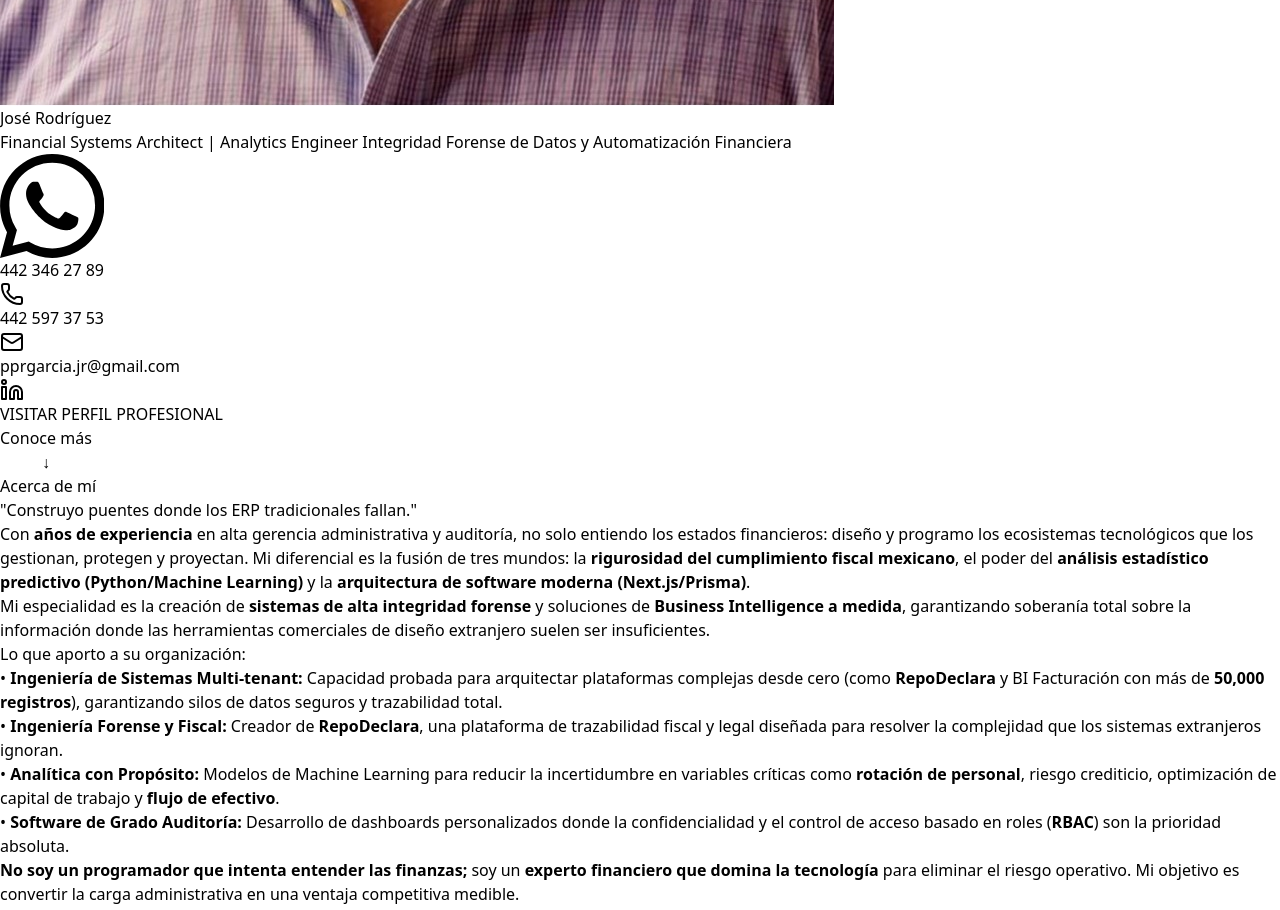
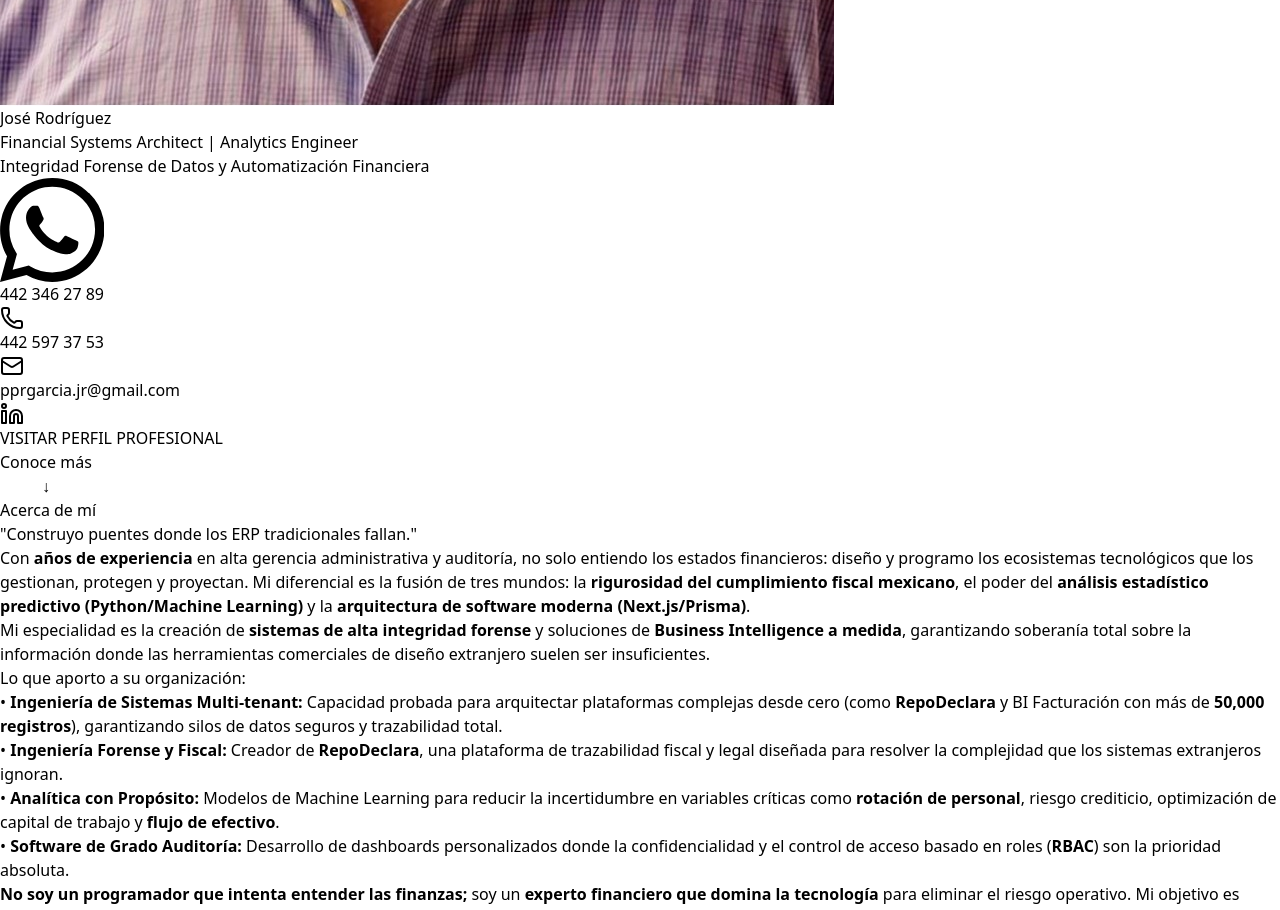
Before and after one commit to pprgarcia/Portafolio, a React (Vite) app: page / in a window 1280 px wide. Shown: the part 800-1710 px from the top of the page. Built offline with nearby package versions, Linux system fonts and the light colour scheme.

Commit message:
titulo arquitect

```diff
--- a/src/App.jsx
+++ b/src/App.jsx
@@ -1482,10 +1482,14 @@ Monto_Advertencia =>
 
             <div className="w-32 h-1.5 bg-gradient-to-r from-yellow-400 to-orange-400 mx-auto mb-8"></div>
 
-            <p className="text-2xl md:text-3xl text-gray-600 mb-12 font-light">
-              Financial Systems Architect | Analytics Engineer Integridad
-              Forense de Datos y Automatización Financiera
-            </p>
+            <div className="mb-12">
+              <h2 className="text-2xl md:text-4xl text-gray-800 font-bold tracking-tight">
+                Financial Systems Architect | Analytics Engineer
+              </h2>
+              <p className="text-xl md:text-2xl text-gray-500 font-light mt-2">
+                Integridad Forense de Datos y Automatización Financiera
+              </p>
+            </div>
 
             {/* BARRA DE CONTACTO HÍBRIDA */}
             <div className="flex flex-wrap justify-center gap-4 items-center">
```
